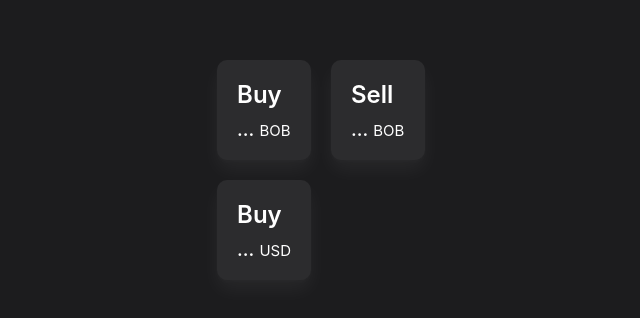
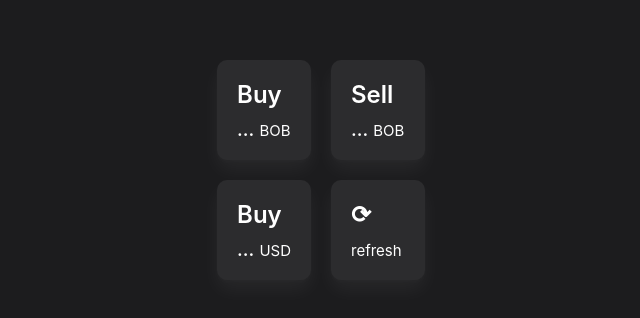
Before and after one commit to pirilinchu/price-check-v2, a React (Create React App) app: page / in a window 1280 px wide. Shown: the part 230-548 px from the top of the page, without its empty margins (319-959 px from the left). Built offline with nearby package versions, Linux system fonts and the light colour scheme; no server answers.

Commit message:
Add refresh

```diff
--- a/src/App.js
+++ b/src/App.js
@@ -7,16 +7,20 @@ function App() {
   const [sellPrice, setSellPrice] = useState("...");
   const [buyUSDPrice, setBuyUSDPrice] = useState("...");
 
-  useEffect(() => {
-    const fetchData = async (tradeType) => {
-      const response = await fetch(`/api/proxy?tradeType=${tradeType}`);
-      const data = await response.json();
-      return data.data[0].adv.price;
-    };
+  const fetchData = async (tradeType) => {
+    const response = await fetch(`/api/proxy?tradeType=${tradeType}`);
+    const data = await response.json();
+    return data.data[0].adv.price;
+  };
 
+  const refreshData = async () => {
     fetchData("BUY").then((price) => setBuyPrice(price));
     fetchData("SELL").then((price) => setSellPrice(price));
     fetchData("BUY_USD").then((price) => setBuyUSDPrice(price));
+  };
+
+  useEffect(() => {
+    refreshData();
   }, []);
 
   return (
@@ -60,6 +64,13 @@ function App() {
             <span style={{ fontSize: "smaller" }}>USD</span>
           </p>
         </a>
+
+        <a onClick={refreshData} className="card" style={{ cursor: "pointer" }}>
+          <h2>⟳</h2>
+          <p>
+            <span style={{ fontSize: "smaller" }}>refresh</span>
+          </p>
+        </a>
       </div>
     </main>
   );
```
